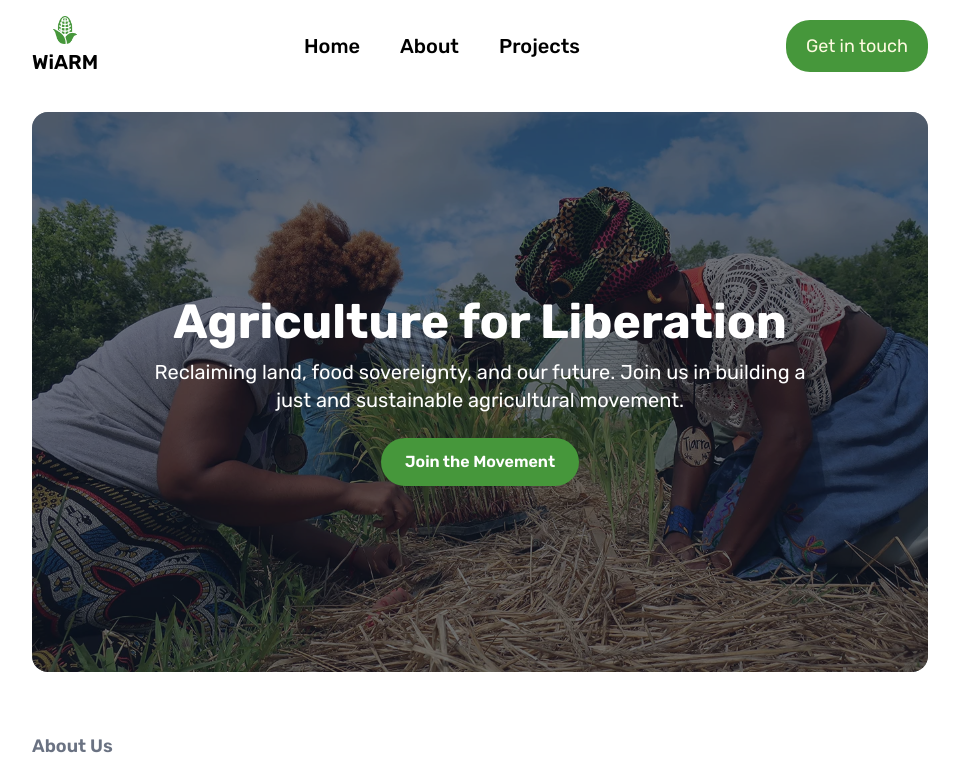
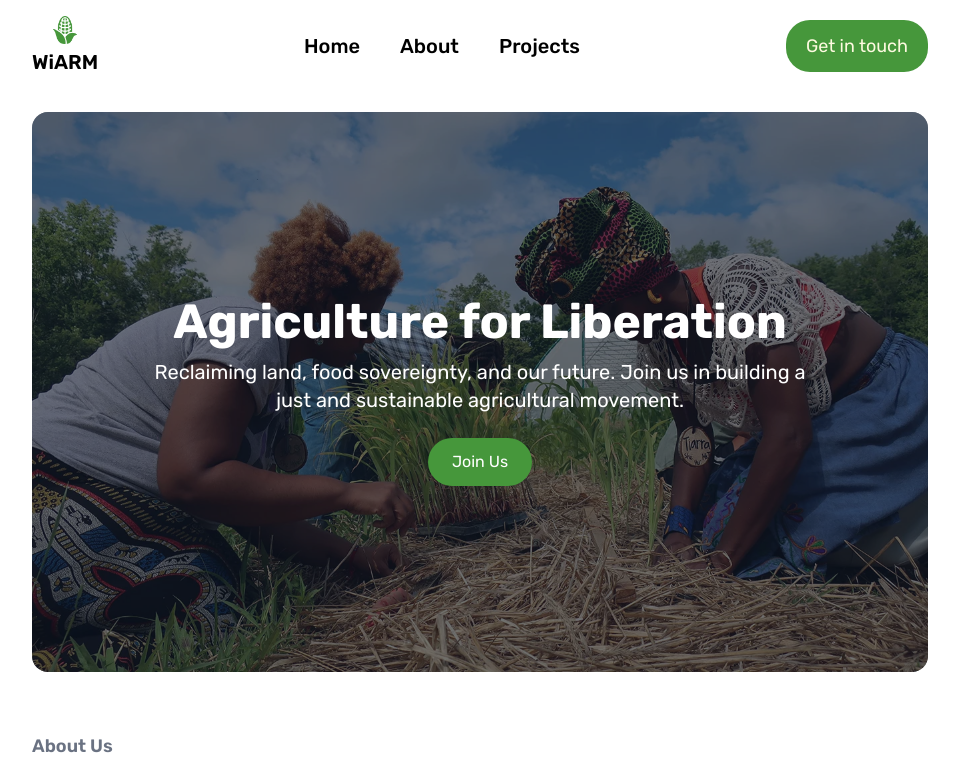
Before and after one commit to rorisangputu/wiarm, a React (Vite) app: page / in a window 1280 px wide. Shown: the top 770 px of the page, without its empty margins (160-1119 px from the left). Built offline with nearby package versions, Linux system fonts and the light colour scheme.

Commit message:
changing text size

```diff
--- a/src/components/Hero.jsx
+++ b/src/components/Hero.jsx
@@ -20,8 +20,8 @@ const Hero = () => {
         </p>
 
         {/* Call to Action */}
-        <button className="mt-6 px-6 py-3 bg-[#46973B] hover:bg-green-700 text-white font-semibold rounded-3xl transition duration-300">
-          Join the Movement
+        <button className="mt-6 px-6 py-3 bg-[#46973B] hover:bg-green-700 text-white font-normal rounded-3xl transition duration-300">
+          Join Us
         </button>
       </div>
     </div>
```
